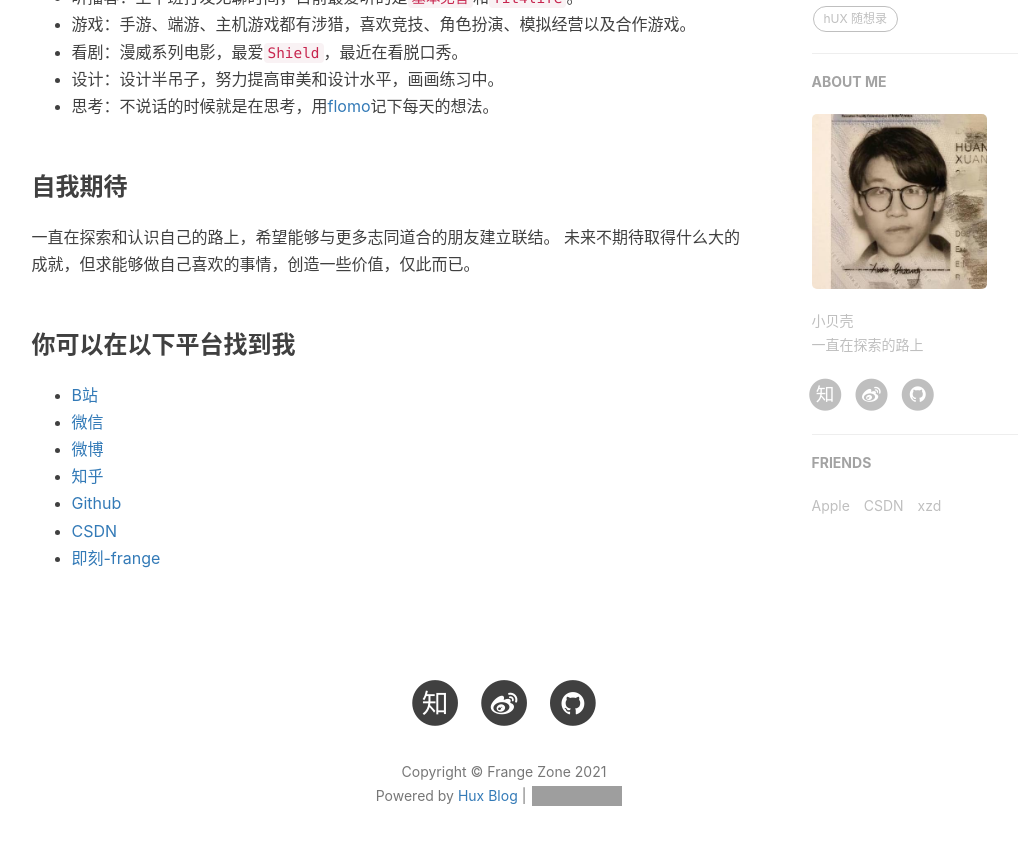
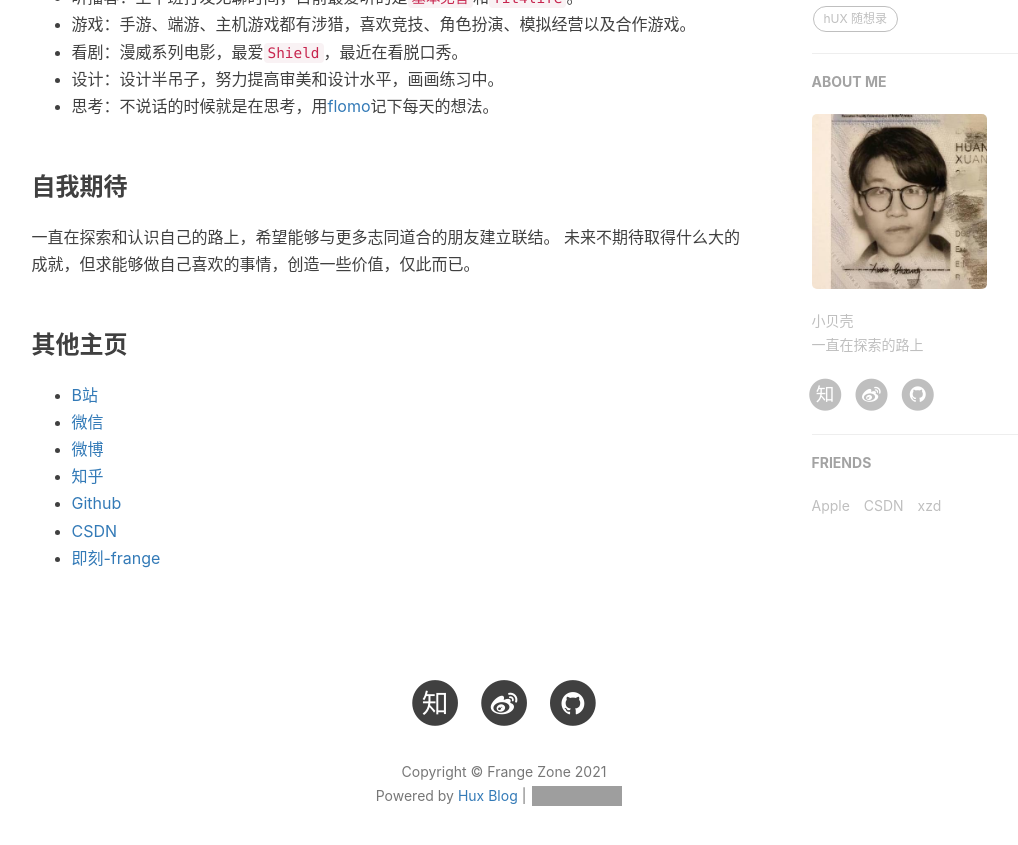
Before and after one commit to frangezone/frangezone, a Jekyll site: the page built from about.html, in a window 1280 px wide and 900 px high, scrolled down 769 px. Shown: the top 845 px of the window, without its empty margins (136-1154 px from the left). Built offline with Jekyll 4.4.1, drawn with Linux system fonts in a browser that asks for light colours; nearby versions of some CDN libraries; comment, search, counter and statistics services are not loaded; grey boxes are pictures that could not be loaded.

Commit message:
Update zh.md

```diff
--- a/_includes/about/zh.md
+++ b/_includes/about/zh.md
@@ -21,7 +21,7 @@ Hi，我是小贝壳，毕业于[中国地质大学(武汉)](https://www.cug.edu
 
 
 
-### 你可以在以下平台找到我
+### 其他主页
 
 - [B站](https://space.bilibili.com/56294830)
 - [微信](https://weixin.com)
```
